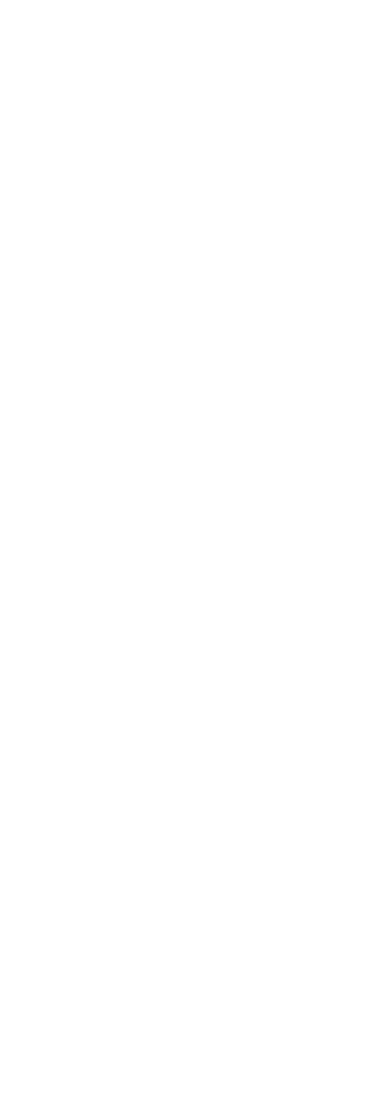
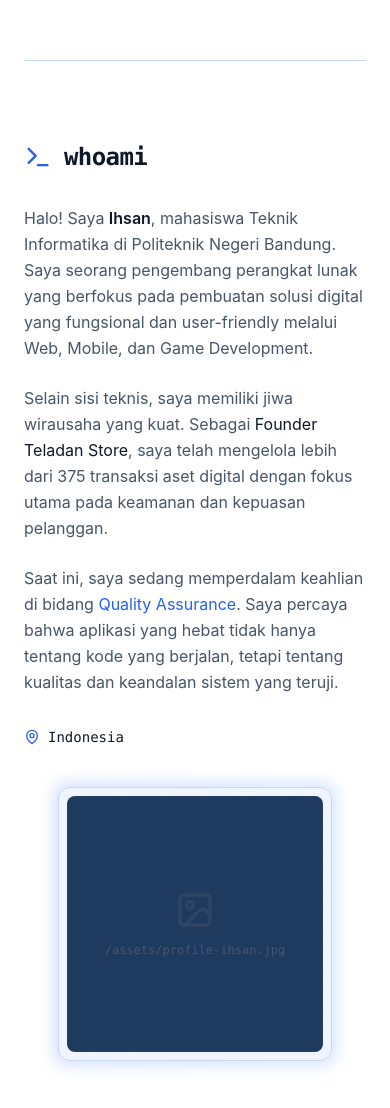
Before and after one commit to ihsan-ramadhan/portfolio, a React (Vite) app in the folder apps/web/: page / in a window 390 px wide. Shown: the part 722-1830 px from the top of the page. Before the commit the page ends 844 px from the top, so only its background shows below. Built offline with nearby package versions, Linux system fonts and the light colour scheme.

Commit message:
feat(about): create about section with responsive grid

```diff
--- a/apps/web/src/App.tsx
+++ b/apps/web/src/App.tsx
@@ -1,5 +1,6 @@
 import ThemeToggle from './components/layout/ThemeToggle';
 import Hero from './components/sections/Hero';
+import About from './components/sections/About';
 
 function App() {
   return (
@@ -17,6 +18,7 @@
 
       <main className="container mx-auto px-6 max-w-5xl">
         <Hero />
+        <About />
       </main>
     </div>
   );
--- /dev/null
+++ b/apps/web/src/components/sections/About.tsx
@@ -0,0 +1,53 @@
+import { motion } from 'framer-motion';
+import { MapPin, Terminal, Image as ImageIcon } from 'lucide-react';
+
+export default function About() {
+  return (
+    <section id="about" className="py-20 w-full border-t border-[var(--color-border)]">
+      <motion.div
+        initial={{ opacity: 0, y: 20 }}
+        whileInView={{ opacity: 1, y: 0 }}
+        viewport={{ once: true }}
+        transition={{ duration: 0.5 }}
+      >
+        <div className="flex items-center gap-3 mb-8">
+          <Terminal className="text-[var(--color-primary)]" size={28} />
+          <h2 className="text-2xl md:text-3xl font-bold font-mono tracking-tight">whoami</h2>
+        </div>
+
+        <div className="grid grid-cols-1 md:grid-cols-3 gap-10 items-start">
+          {/* Text Content */}
+          <div className="md:col-span-2 space-y-6 text-[var(--color-text-muted)] leading-relaxed">
+            <p>
+              Halo! Saya <span className="text-[var(--color-text)] font-semibold">Ihsan</span>, mahasiswa Teknik Informatika di Politeknik Negeri Bandung. Saya seorang pengembang perangkat lunak yang berfokus pada pembuatan solusi digital yang fungsional dan user-friendly melalui Web, Mobile, dan Game Development.
+            </p>
+            <p>
+              Selain sisi teknis, saya memiliki jiwa wirausaha yang kuat. Sebagai <span className="text-[var(--color-text)]">Founder Teladan Store</span>, saya telah mengelola lebih dari 375 transaksi aset digital dengan fokus utama pada keamanan dan kepuasan pelanggan.
+            </p>
+            <p>
+              Saat ini, saya sedang memperdalam keahlian di bidang <span className="text-[var(--color-primary)]">Quality Assurance</span>. Saya percaya bahwa aplikasi yang hebat tidak hanya tentang kode yang berjalan, tetapi tentang kualitas dan keandalan sistem yang teruji.
+            </p>
+
+            <div className="flex flex-wrap gap-6 pt-2">
+              <div className="flex items-center gap-2 text-[var(--color-text)] font-mono text-sm">
+                <MapPin size={16} className="text-[var(--color-primary)]" />
+                <span>Indonesia</span>
+              </div>
+            </div>
+          </div>
+
+          <div className="relative group mx-auto w-4/5 md:w-full max-w-sm">
+            <div className="absolute -inset-1 bg-gradient-to-r from-[var(--color-primary)] to-blue-500 rounded-xl blur opacity-20 group-hover:opacity-40 transition duration-500"></div>
+
+            <div className="relative aspect-square rounded-xl bg-[var(--color-bg-subtle)] border border-[var(--color-border)] p-2 flex items-center justify-center overflow-hidden">
+               <div className="w-full h-full rounded-lg bg-[var(--color-terminal)] flex flex-col items-center justify-center text-[var(--color-text-muted)] border border-dashed border-[var(--color-text-muted)]/30">
+                 <ImageIcon size={40} className="mb-3 opacity-40" />
+                 <span className="font-mono text-xs">/assets/profile-ihsan.jpg</span>
+               </div>
+            </div>
+          </div>
+        </div>
+      </motion.div>
+    </section>
+  );
+}
```
